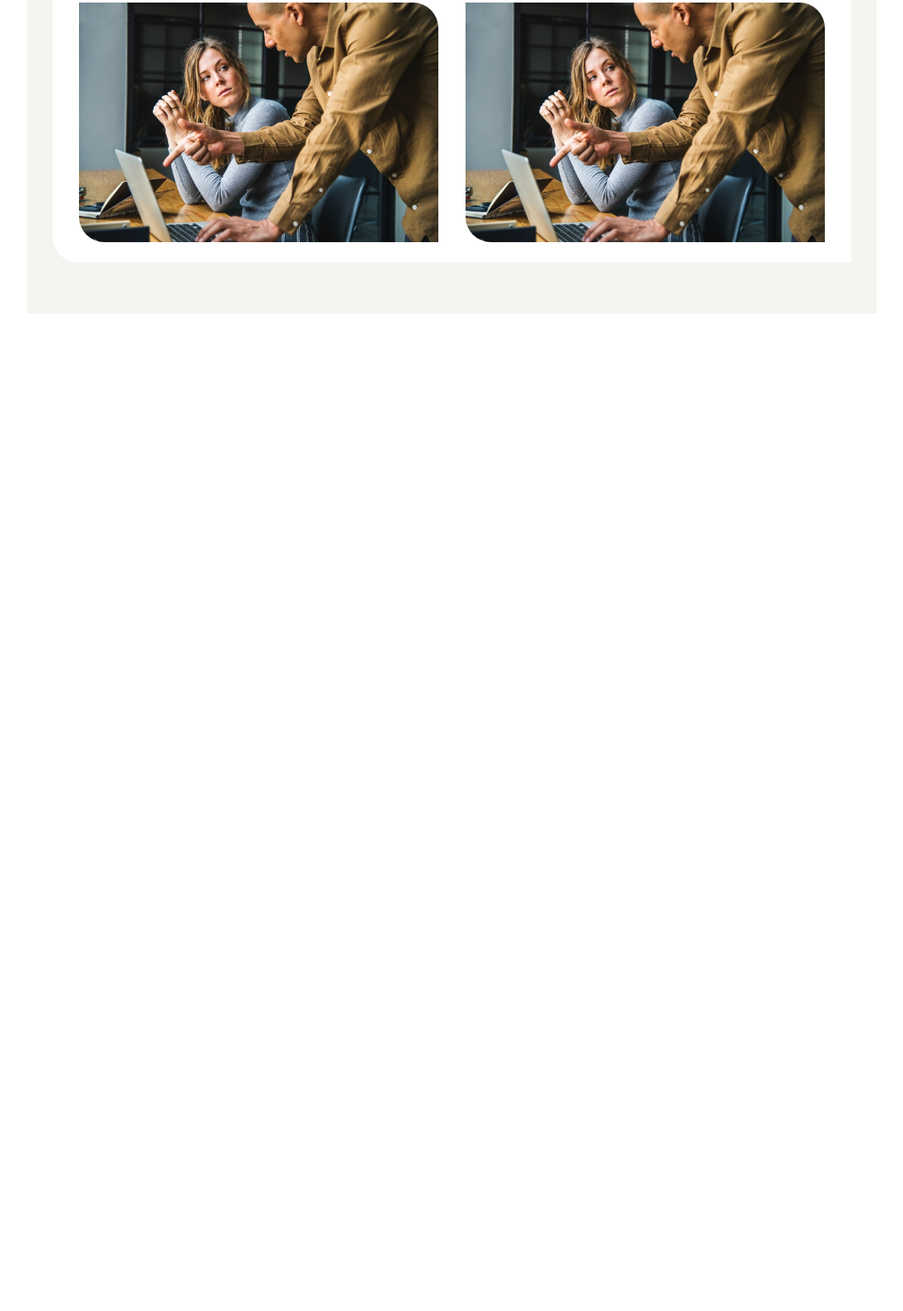
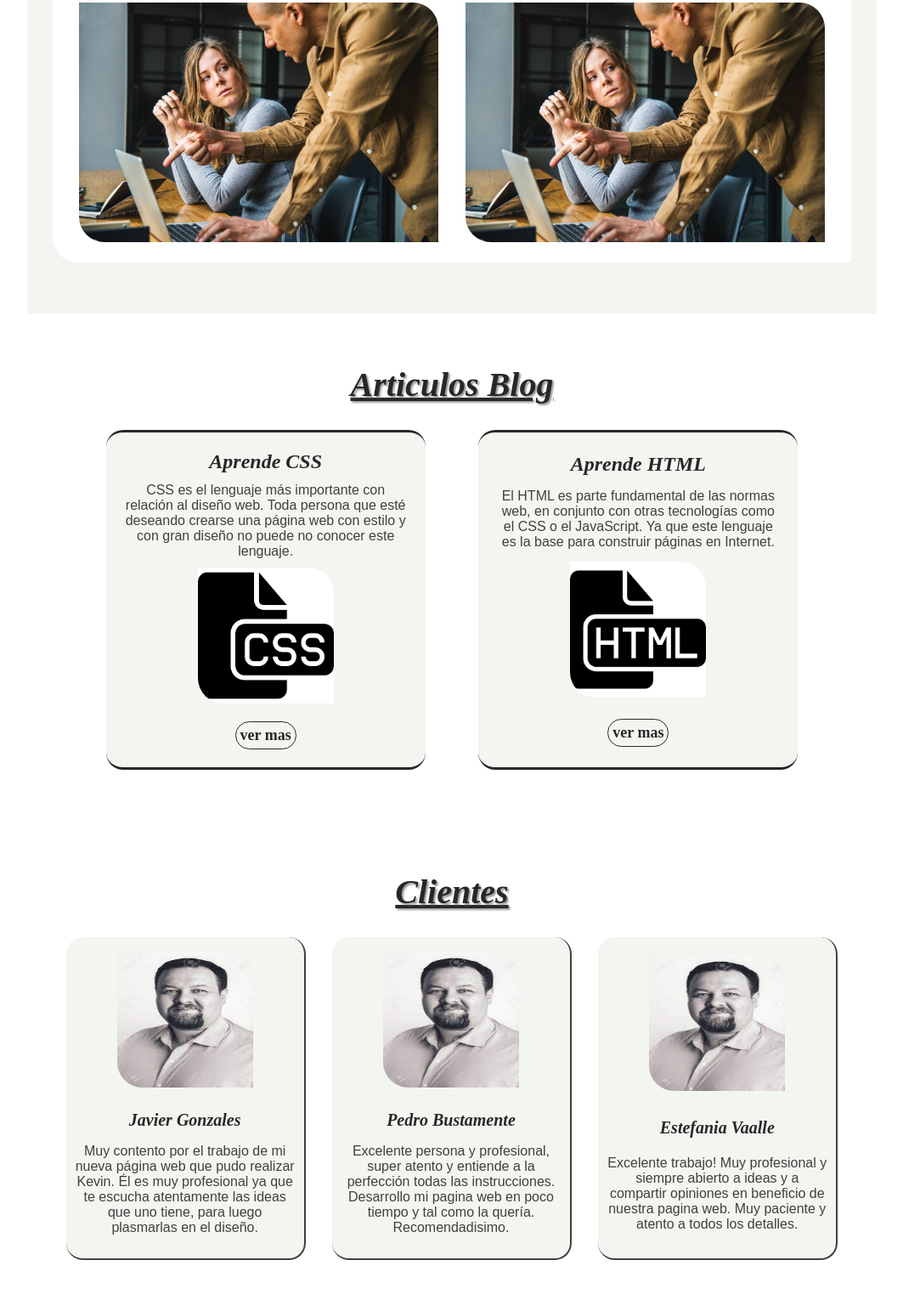
Before and after one commit to andryaby/andryaby.github.io, a plain HTML site: page index.html in a window 1280 px wide. Shown: the part 2075-3618 px from the top of the page at 85% size, without its empty margins (108-1171 px from the left). Before the commit the page ends 2444 px from the top, so only its background shows below. Drawn offline with Linux system fonts and the light colour scheme.

Commit message:
portafolio

```diff
--- a/estilos.css
+++ b/estilos.css
@@ -207,7 +207,6 @@ main {
     width: 30%;
     height: 380px;
     background-color: hsl(96, 20%, 95%);
-
     align-items: center;
     display: flex;
     flex-direction: column;
@@ -313,6 +312,95 @@ main {
 }
 
 
+.blog {
+    width: 100%;
+    height: auto;
+    background-color: #fff;
+    overflow: hidden;
+
+}
+
+
+.blog .blog-general {
+    width: 100%;
+    height: auto;
+    display: flex;
+    align-items: center;
+    flex-direction: row;
+    flex-wrap: wrap;
+    justify-content: space-evenly;
+}
+
+.blog .blog-general .blog-ind {
+    width: 40%;
+    height: 400px;
+    background: hsl(96, 20%, 95%);
+    padding: 20px;
+    display: flex;
+    flex-direction: column;
+    align-items: center;
+    justify-content: space-evenly;
+    border-radius: 20px;
+    -webkit-border-radius: 20px;
+    -moz-border-radius: 20px;
+    -ms-border-radius: 20px;
+    -o-border-radius: 20px;
+    border-bottom: 3px solid #272727;
+    border-top: 3px solid #272727;
+}
+
+
+.blog-general .blog-ind img {
+    width: 160px;
+    height: 160px;
+    border-top-right-radius: 30px;
+    border-bottom-left-radius: 30px;
+    margin-bottom: 20px;
+}
+
+.subtitulo-blog {
+    font-size: 24px;
+    color: #272727;
+    font-family: 'Times New Roman', Times, serif;
+    font-style: oblique;
+    font-weight: 600;
+    margin-bottom: 10px;
+}
+
+.parrafo-blog {
+    font-size: 16px;
+    font-family: sans-serif;
+    font-weight: 300;
+    color: #423f3f;
+    text-align: center;
+    margin-bottom: 10px;
+
+}
+
+.blog a {
+    text-decoration: none;
+    color: #272727;
+    font-size: 18px;
+    font-family: 'Times New Roman', Times, serif;
+    font-weight: 600;
+    border: 1px solid #272727;
+    border-radius: 20px;
+    padding: 5px;
+    background: none;
+    -webkit-border-radius: 20px;
+    -moz-border-radius: 20px;
+    -ms-border-radius: 20px;
+    -o-border-radius: 20px;
+}
+
+.blog a:hover {
+    color: #fff;
+    background: #272727;
+}
+
+
+
+
 @media screen and (max-width:800px) {
 
     .cabecera-principal {
@@ -360,7 +448,7 @@ main {
     }
 
     .banner h1 {
-        font-size: 50px;
+        font-size: 45px;
 
     }
 
@@ -380,6 +468,12 @@ main {
         margin: 10px;
         border-bottom-left-radius: 30px;
         border-top-right-radius: 30px;
+    }
+
+    .blog .blog-general .blog-ind {
+        width: 80%;
+        height: 400px;
+        margin-bottom: 20px;
     }
 }
 
--- a/index.html
+++ b/index.html
@@ -90,6 +90,53 @@
             </div>
 
         </section>
+
+        <section class="blog contenedor">
+            <h1 class="titulo">Articulos Blog</h1>
+            <div class="blog-general">
+                <div class="blog-ind">
+                    <h4 class="subtitulo-blog">Aprende CSS</h1>
+                    <p class="parrafo-blog"> CSS es el lenguaje más importante con relación al diseño web. Toda persona que esté deseando crearse una página web con estilo y con gran diseño no puede no conocer este lenguaje.</p>
+                    <img src="img/blog2.png" alt="">
+                    <a href="#" class="blog-ir">ver mas</a>
+                </div>
+                <div class="blog-ind">
+                    <h4 class="subtitulo-blog">Aprende HTML</h4>
+                    <p class="parrafo-blog">El HTML es parte fundamental de las normas web, en conjunto con otras tecnologías como el CSS o el JavaScript. Ya que este lenguaje es la base para construir páginas en Internet.</p>
+                    <img src="img/blog1.png" alt="">
+                    <a href="#" class="blog-ir">ver mas</a>
+
+                </div>
+            </div>
+        </section>
+
+        <section class="servicios contenedor">
+            <h1 class="titulo">Clientes</h1>
+            <div class="servicios-general">
+                <div class="servicios-ind">
+                    <img src="img/cliente2.jpg" alt="">
+                    <h3 class="subtitulo-serv">Javier Gonzales</h3>
+                    <p class="parrafo-servicios">
+                        Muy contento por el trabajo de mi nueva página web que pudo realizar Kevin. Él es muy profesional ya que te escucha atentamente las ideas que uno tiene, para luego plasmarlas en el diseño.
+                    </p>
+                </div>
+                <div class="servicios-ind">
+                    <img src="img/cliente2.jpg" alt="">
+                    <h3 class="subtitulo-serv">Pedro Bustamente</h3>
+                    <p class="parrafo-servicios">
+                        Excelente persona y profesional, super atento y entiende a la perfección todas las instrucciones. Desarrollo mi pagina web en poco tiempo y tal como la quería. Recomendadisimo.
+                    </p>
+                </div>
+                <div class="servicios-ind">
+                    <img src="img/cliente2.jpg" alt="">
+                    <h3 class="subtitulo-serv">Estefania Vaalle</h3>
+                    <p class="parrafo-servicios">
+                        Excelente trabajo! Muy profesional y siempre abierto a ideas y a compartir opiniones en beneficio de nuestra pagina web. Muy paciente y atento a todos los detalles.
+                    </p>
+                </div>
+            </div>
+        </section>
+
     </main>
 </body>
 
```
Also changed, not shown: img/blog1.png (added), img/blog2.png (added), img/cliente1.jpg (added), img/cliente2.jpg (added).
